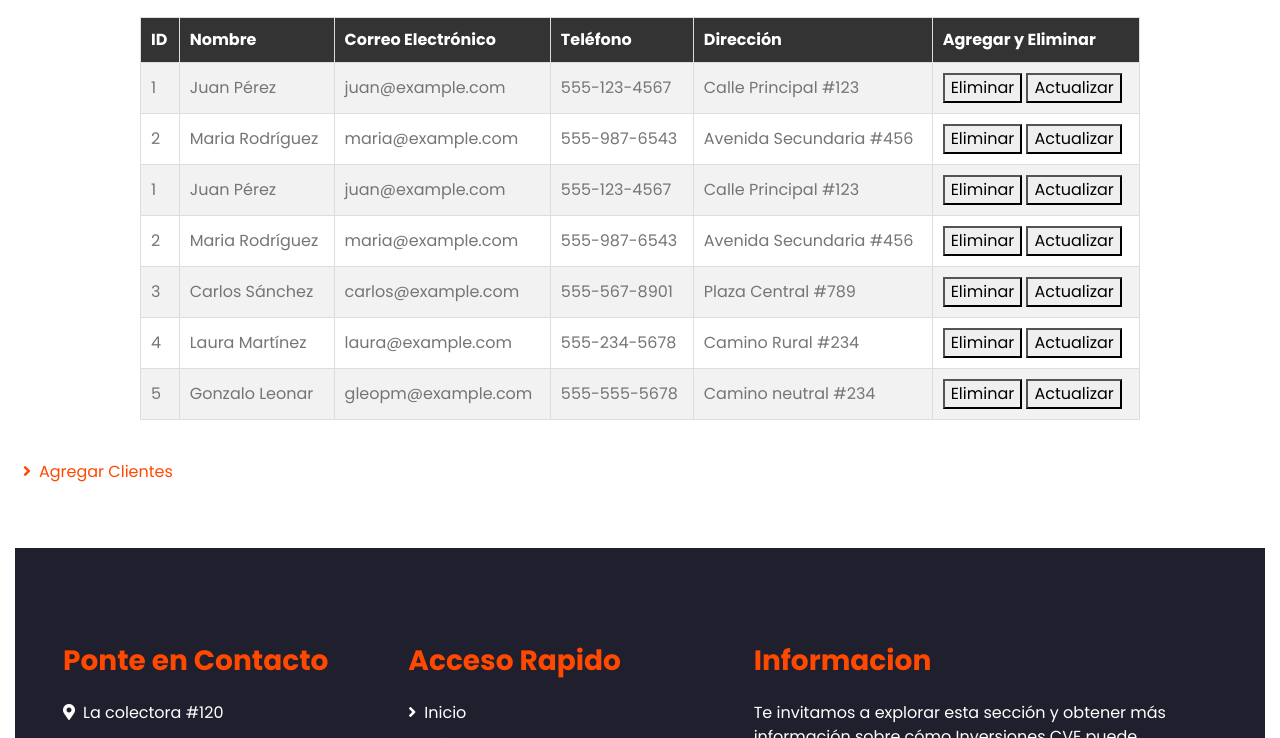
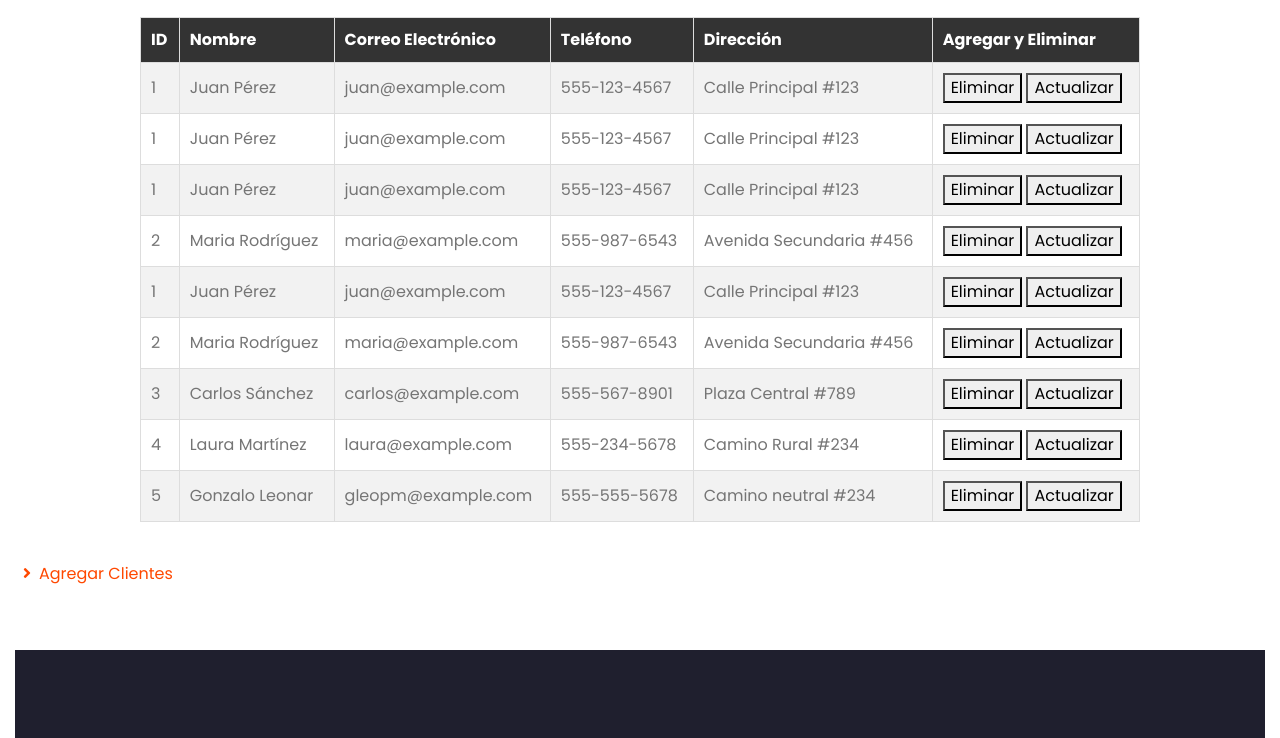
Before and after one commit to Francisco180503/INVERSIONES-CVE, a plain HTML site: page clientes.html in a window 1280 px wide. Shown: the part 929-1667 px from the top of the page. Drawn offline with nearby package versions, Linux system fonts and the light colour scheme.

Commit message:
Update clientes.html
agregue dos clientes

```diff
--- a/clientes.html
+++ b/clientes.html
@@ -147,6 +147,26 @@
                 <button>Actualizar</button>
             </td>
         </tr>
+	        <tr>
+            <td>1</td>
+            <td>Juan Pérez</td>
+            <td>juan@example.com</td>
+            <td>555-123-4567</td>
+            <td>Calle Principal #123</td>
+            <td>
+                <button>Eliminar</button>
+                <button>Actualizar</button>
+            </td>
+	        <tr>
+            <td>1</td>
+            <td>Juan Pérez</td>
+            <td>juan@example.com</td>
+            <td>555-123-4567</td>
+            <td>Calle Principal #123</td>
+            <td>
+                <button>Eliminar</button>
+                <button>Actualizar</button>
+            </td>
         <tr>
             <td>2</td>
             <td>Maria Rodríguez</td>
```
